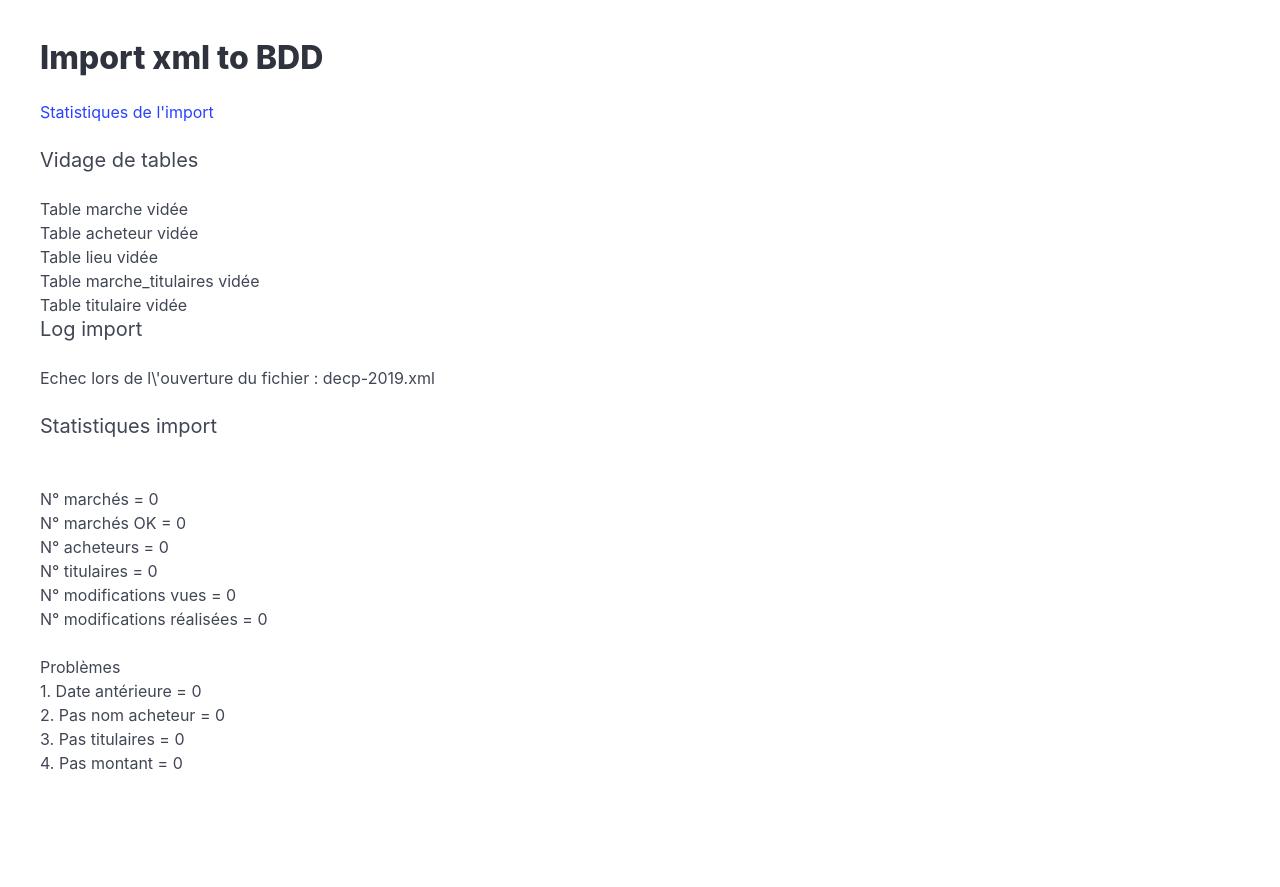
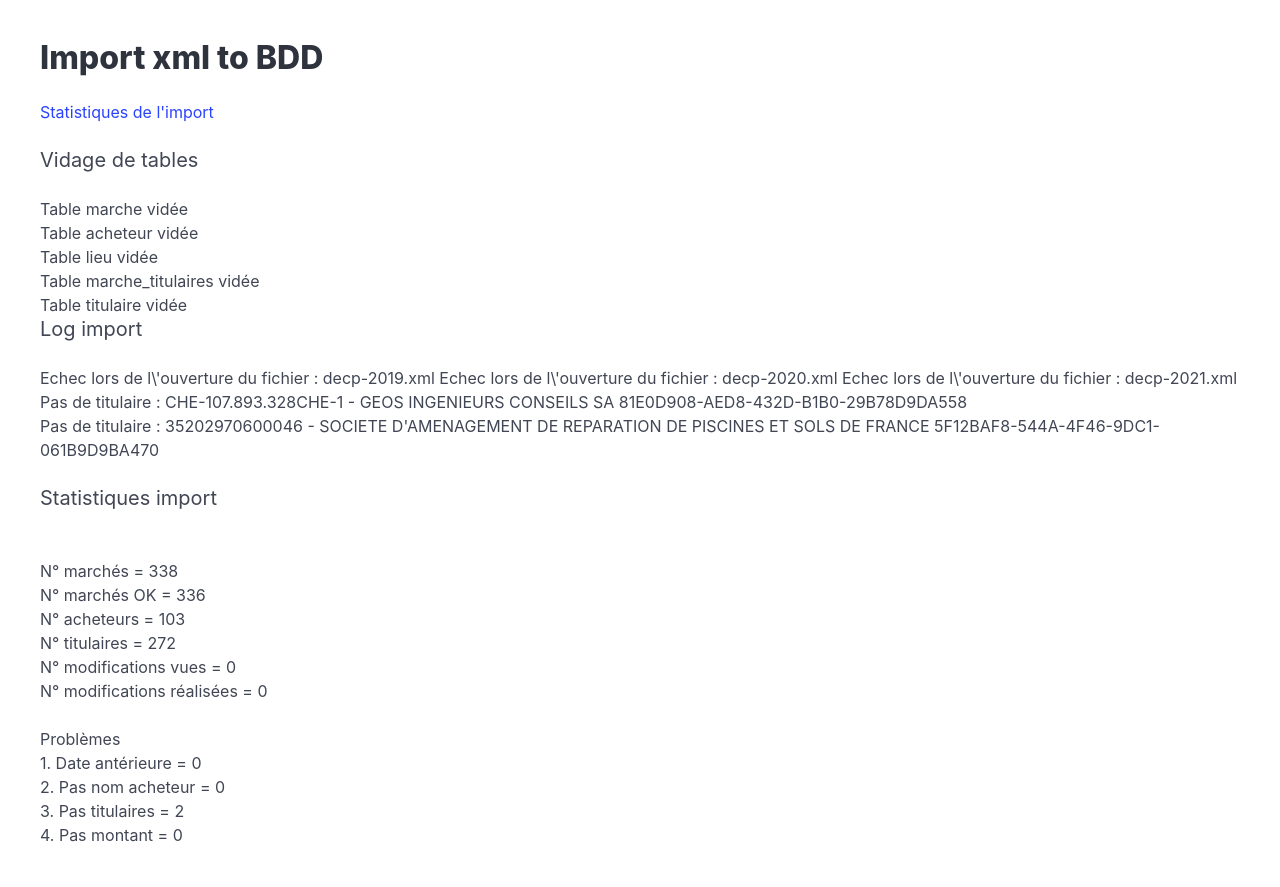
Before and after one commit to collec-data/focus-marches, a PHP site: page /xml_to_bdd_multiple_files.php in a window 1280 px wide. Before the commit the page ends 770 px from the top, so only its background shows below. Run offline with PHP 8.4, Linux system fonts and the light colour scheme; data that the repository does not hold is empty; some libraries are stand-ins or nearby versions.

```diff
--- a/ui/inc/config.php
+++ b/ui/inc/config.php
@@ -5,11 +5,12 @@
   -------------------------------------
 */
 
+//TODO automatiser ça
 // Nombre de mois glissants dont les requêtes doivent tenir compte
-$nb_mois = 30;
+$nb_mois = 38;
 
 // messages sur la dimension temporelle des des données
-$donnees_mises_a_jour = "01 juillet 2021";
+$donnees_mises_a_jour = "25 février 2022";
 $donnees_a_partir_du = "01 janvier 2019";
 
 ?>
--- a/xml_to_bdd/xml_to_bdd_multiple_files.php
+++ b/xml_to_bdd/xml_to_bdd_multiple_files.php
@@ -150,15 +150,15 @@ $modifications_update = 0;
 echo "<h2 class='subtitle'>Log import</h2>";
 
 
-  //$files = [
-  //  "decp-2019.xml",
-  //  "decp-2020.xml",
-  //  "decp-2021.xml",
-  //  "decp-2022.xml"
-  //];
   $files = [
-  "decp-2019.xml"
+    "decp-2019.xml",
+    "decp-2020.xml",
+    "decp-2021.xml",
+    "decp-2022.xml"
   ];
+//  $files = [
+//  "decp-2019.xml"
+//  ];
 
 foreach ($files as $file)
 {
```
